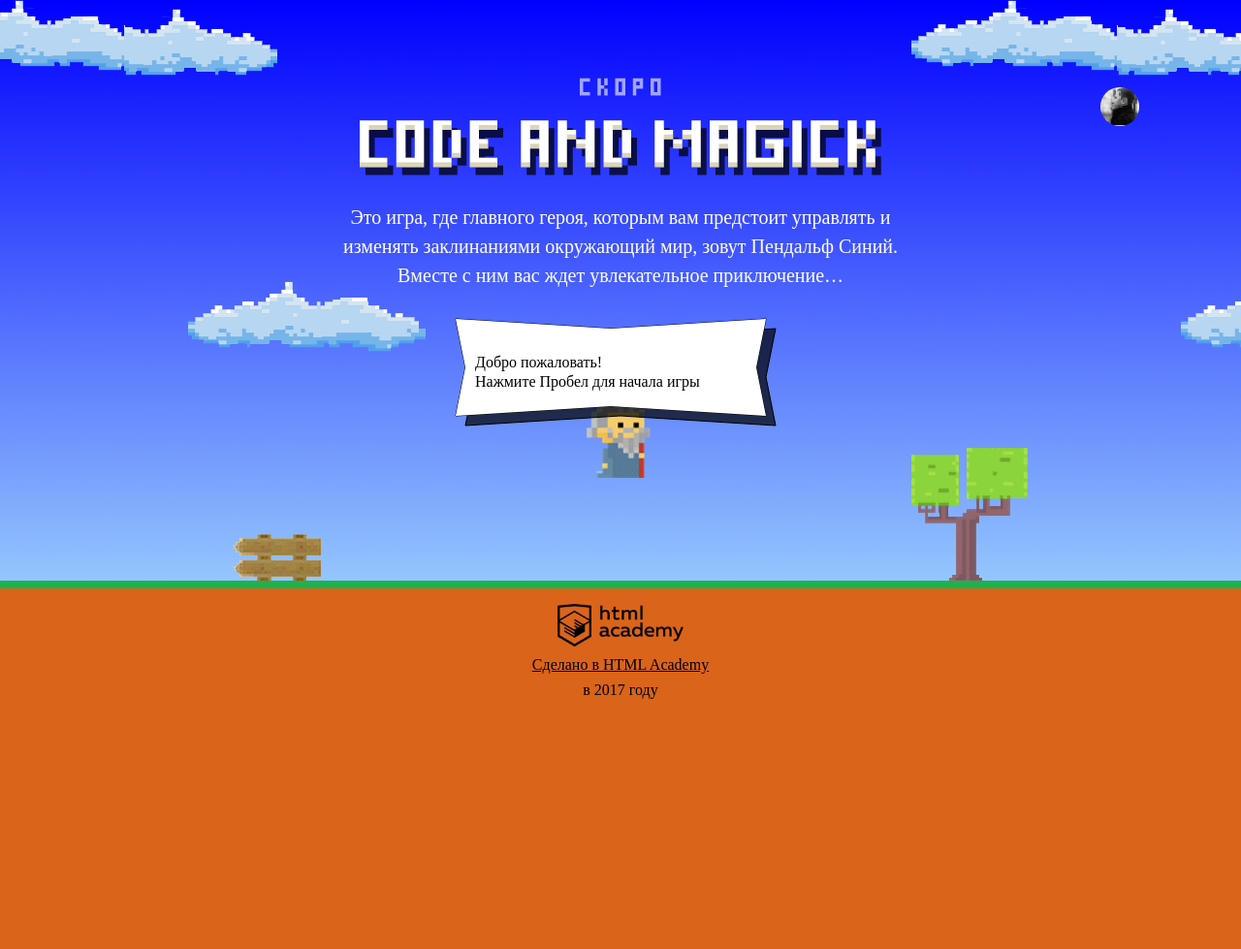
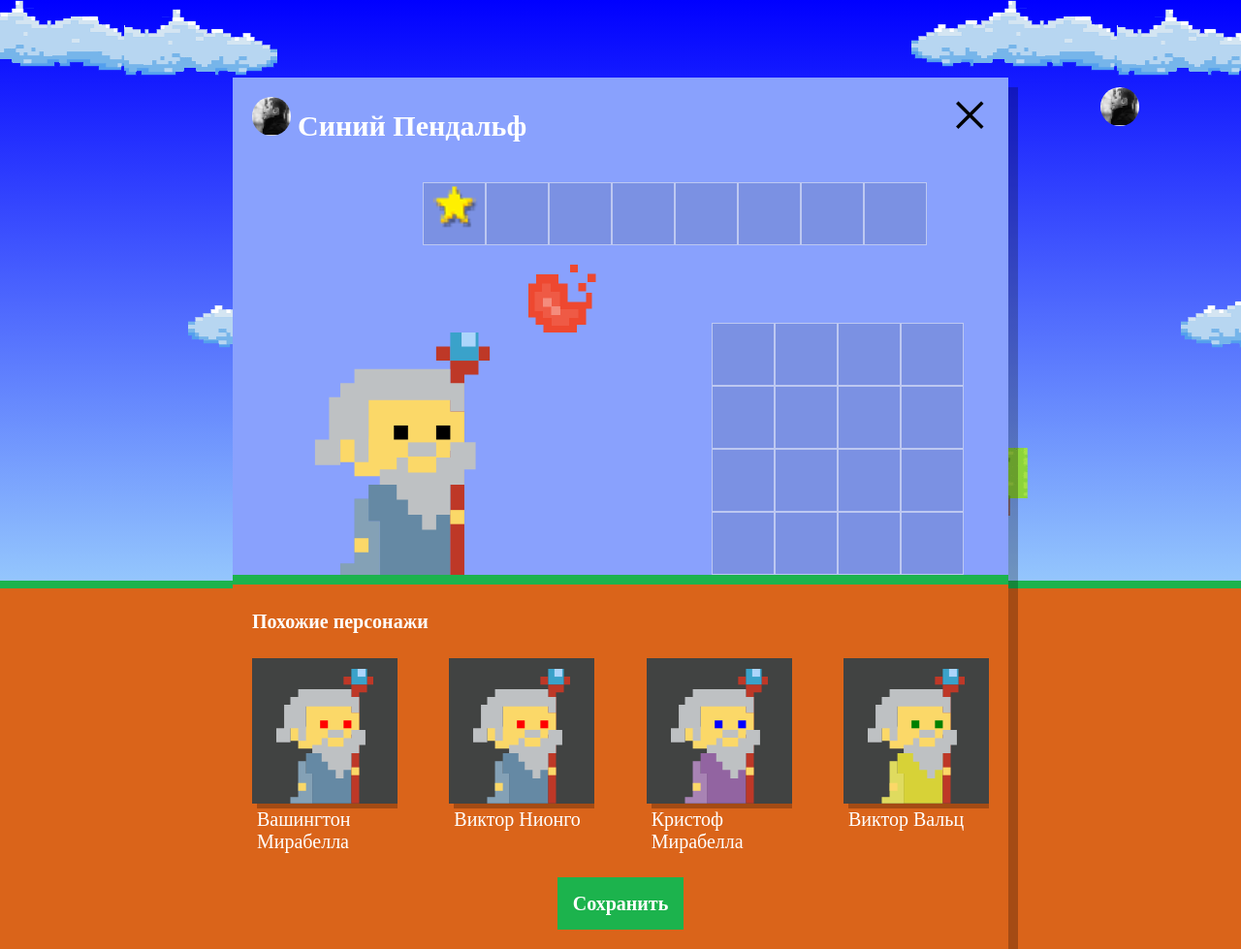
Before and after one commit to Redrica/123355-code-and-magick-19, a website: page index.html in a window 1280 px wide. Shown: the whole page at 97% size. Before the commit the page ends 800 px from the top, so only its background shows below. Drawn offline with Linux system fonts and the light colour scheme; a web font is replaced by a local one.

Commit message:
Отрисовка похожих волшебников

```diff
--- a/index.html
+++ b/index.html
@@ -205,6 +205,7 @@
 </script>
 
   <script src="js/stat.js"></script>
+  <script src="js/setup.js"></script>
   <script src="js/game.js"></script>
 
 </body>
--- /dev/null
+++ b/js/setup.js
@@ -0,0 +1,54 @@
+'use strict';
+var NAMES = ['Иван', 'Хуан Себастьян', 'Мария', 'Кристоф', 'Виктор', 'Юлия', 'Люпита', 'Вашингтон'],
+  SURNAMES = ['да Марья', 'Верон', 'Мирабелла', 'Вальц', 'Онопко', 'Топольницкая', 'Нионго', 'Ирвинг'],
+  COAT_COLORS = ['rgb(101, 137, 164)', 'rgb(241, 43, 107)', 'rgb(146, 100, 161)', 'rgb(56, 159, 117)', 'rgb(215, 210, 55)', 'rgb(0, 0, 0)'],
+  EYES_COLORS = ['black', 'red', 'blue', 'yellow', 'green'],
+  WIZARDS_QUANTITY = 4,
+  HIDDEN = 'hidden';
+
+var setup = document.querySelector('.setup');
+setup.classList.remove(HIDDEN);
+
+// получение случайного индекса в массиве
+var getRandomIndex = function (array) {
+  return Math.floor(Math.random() * array.length);
+};
+
+// получение массива объектов для отрисовки волшебников
+var getWizardsList = function (quantity) {
+  var array = [];
+  for (var i = 0; i < quantity; i++) {
+    var object = {
+      name: NAMES[getRandomIndex(NAMES)] + ' ' + SURNAMES[getRandomIndex(SURNAMES)],
+      coatColor: COAT_COLORS[getRandomIndex(COAT_COLORS)],
+      eyesColor: EYES_COLORS[getRandomIndex(EYES_COLORS)],
+    };
+    array.push(object);
+  }
+  return array;
+};
+
+// создание DOM-элемента на основе объекта
+var createWizard = function (object) {
+  var wizardTemplate = document.querySelector('#similar-wizard-template').content.querySelector('.setup-similar-item').cloneNode(true);
+  wizardTemplate.querySelector('.setup-similar-label').textContent = object.name;
+  wizardTemplate.querySelector('.wizard-coat').style.fill = object.coatColor;
+  wizardTemplate.querySelector('.wizard-eyes').style.fill = object.eyesColor;
+  return wizardTemplate;
+};
+
+// отрисовка волшебников
+var renderWizards = function (array, parentElement) {
+  var wizardFragment = document.createDocumentFragment();
+  for (var i = 0; i < array.length; i++) {
+    wizardFragment.appendChild(createWizard(array[i]));
+  }
+  parentElement.appendChild(wizardFragment);
+};
+
+var wizards = getWizardsList(WIZARDS_QUANTITY);
+var wizardsParent = document.querySelector('.setup-similar-list');
+renderWizards(wizards, wizardsParent);
+
+var similarWizards = document.querySelector('.setup-similar');
+similarWizards.classList.remove(HIDDEN);
```
